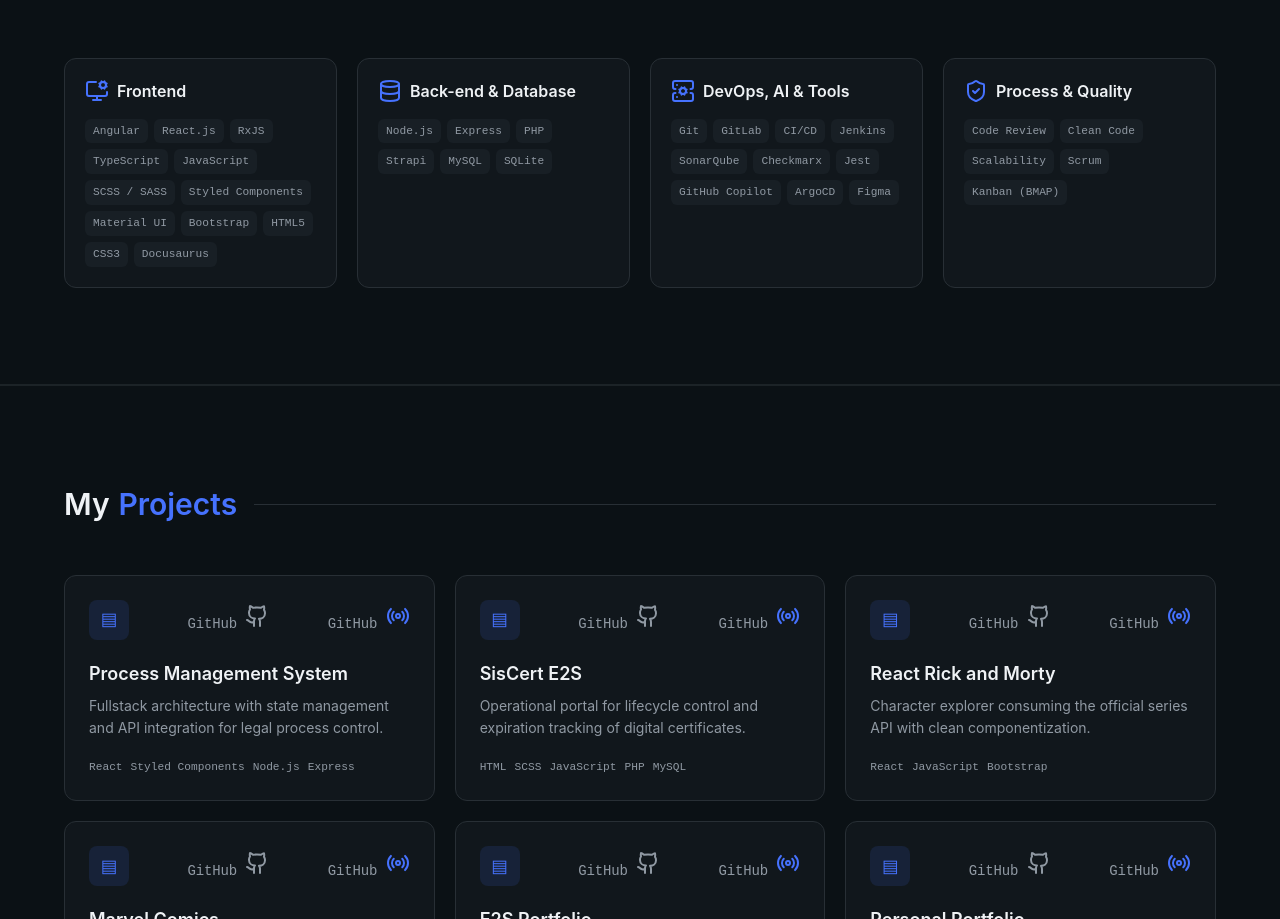
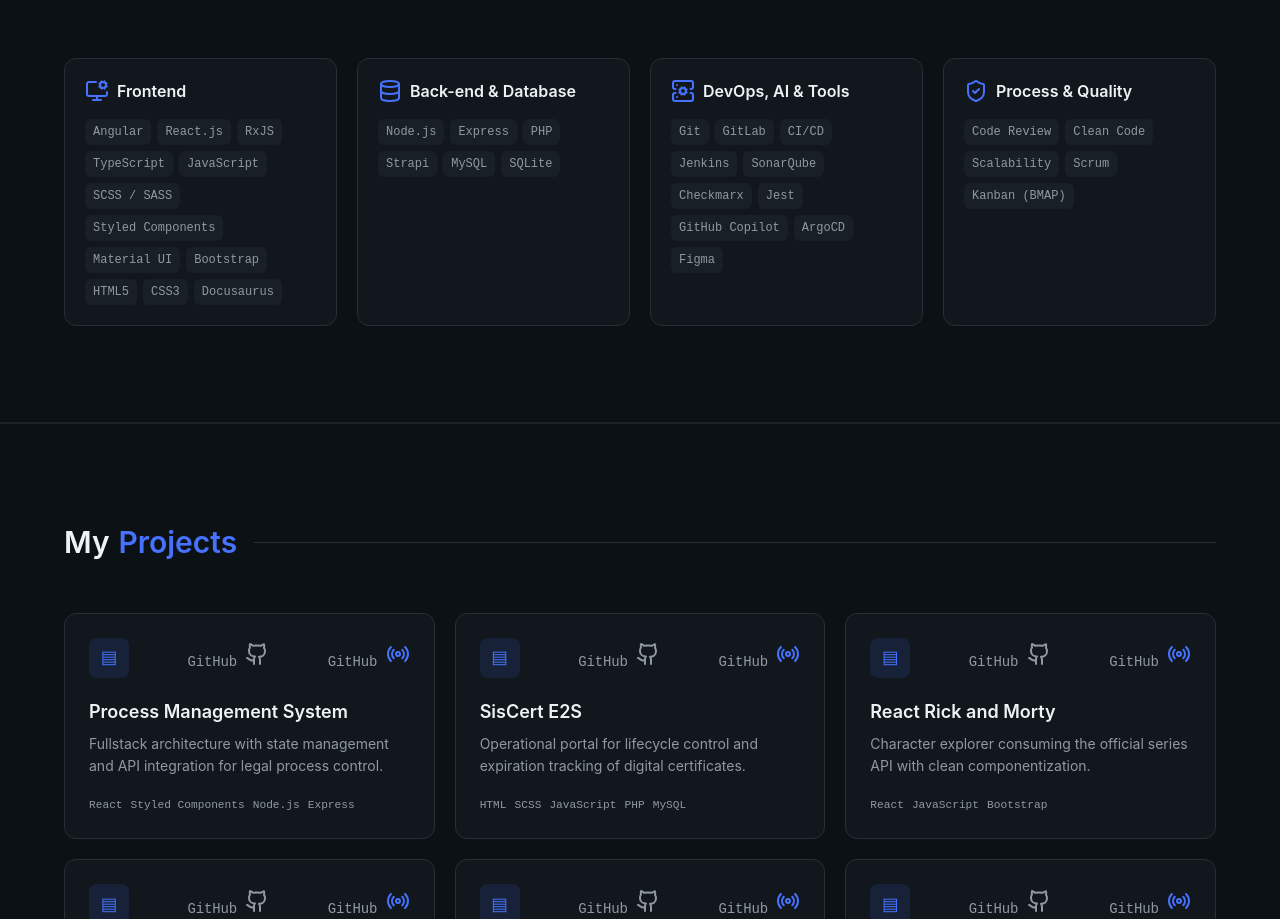
Before and after one commit to rafaelcarvalho-git/portfolio-rafael-carvalho, an Angular app: page / in a window 1280 px wide. Shown: the part 2484-3403 px from the top of the page. Built offline with nearby package versions, Linux system fonts and the light colour scheme.

Commit message:
ajuste tamanho de fonte e hover

```diff
--- a/src/app/shared/skills/skills.scss
+++ b/src/app/shared/skills/skills.scss
@@ -17,7 +17,9 @@
   background: var(--surface);
   border-radius: 0.75rem;
   padding: 1.25rem;
-  transition: border-color 0.2s;
+  -webkit-transition: 0.3s all ease;
+  -o-transition: 0.3s all ease;
+  transition: border-color 0.3s all ease;
 }
 .skill-card:hover {
   border-color: color-mix(in oklab, var(--primary) 40%, transparent);
@@ -39,7 +41,7 @@
 }
 .skill-tags li {
   font-family: var(--font-mono);
-  font-size: 0.7rem;
+  font-size: 0.75rem;
   padding: 0.25rem 0.5rem;
   border-radius: 0.375rem;
   background: var(--surface-2);
```
